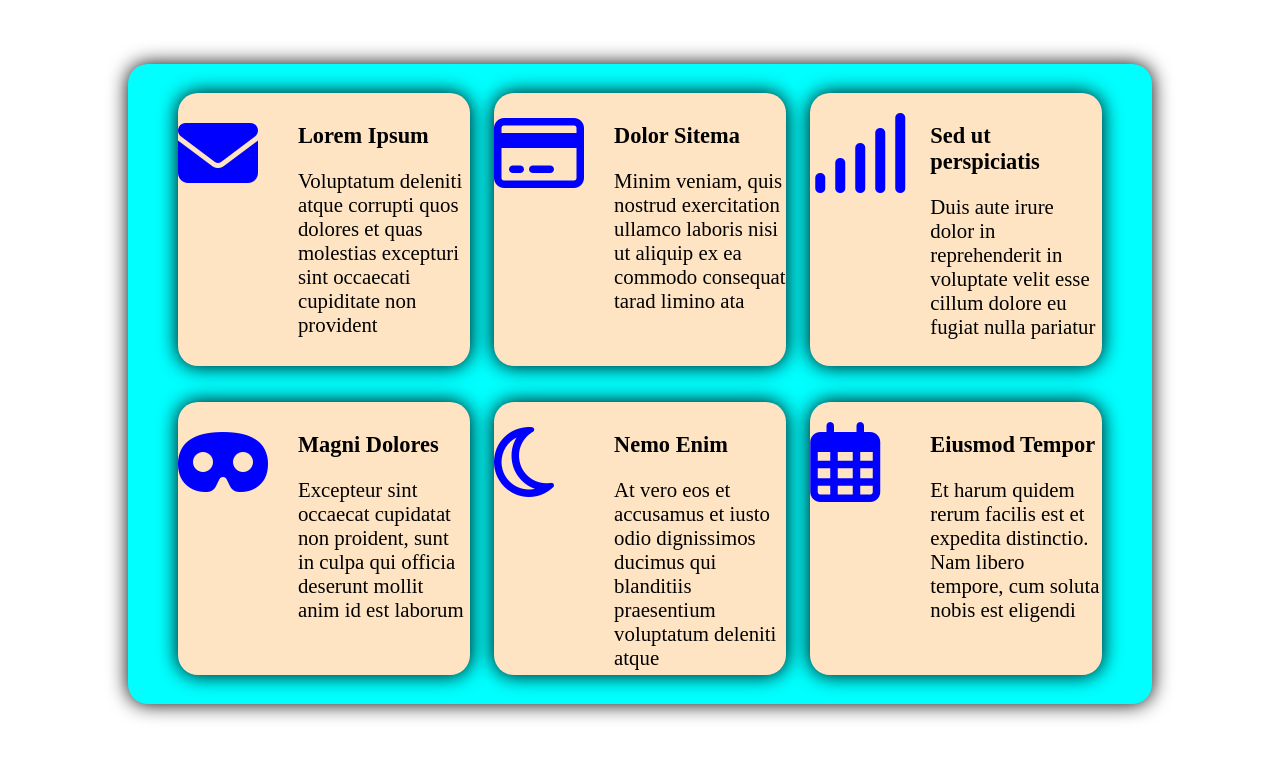
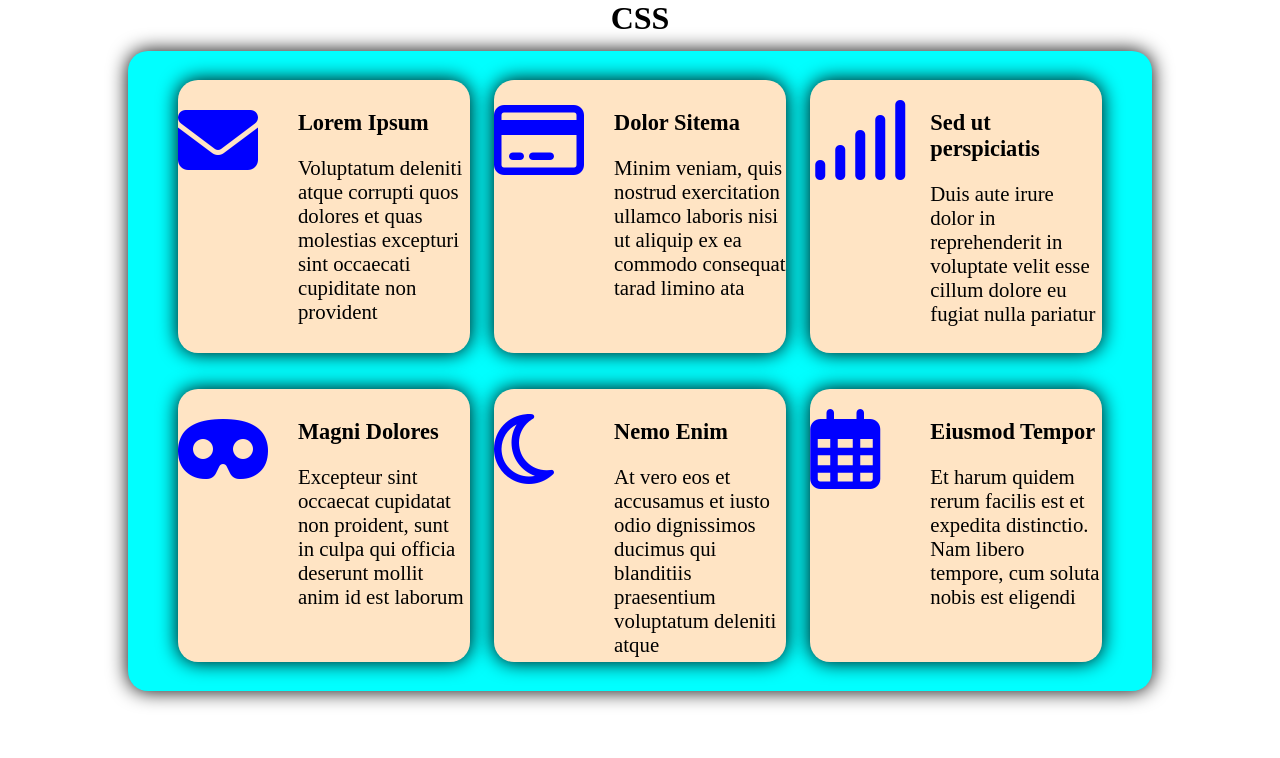
Before and after one commit to jitendra542/Thursday, a plain HTML site: page index9.html in a window 1280 px wide. Drawn offline with Linux system fonts and the light colour scheme.

Commit message:
FridayAssig

```diff
--- a/index9.html
+++ b/index9.html
@@ -16,6 +16,7 @@
            <h1>CONTENT</h1>
            <h1>WORK</h1>
     </nav> -->
+    <h1>CSS</h1>
     <div class="container">
         <div class="box1">
             <div class="box"><i class="fa-solid fa-envelope"></i>
--- a/style9.css
+++ b/style9.css
@@ -7,6 +7,10 @@ body{
            flex-direction: column;
            justify-content: center;
            align-items: center;
+}
+
+h1{
+    margin-bottom: -50px;
 }
 .container{
 
```
